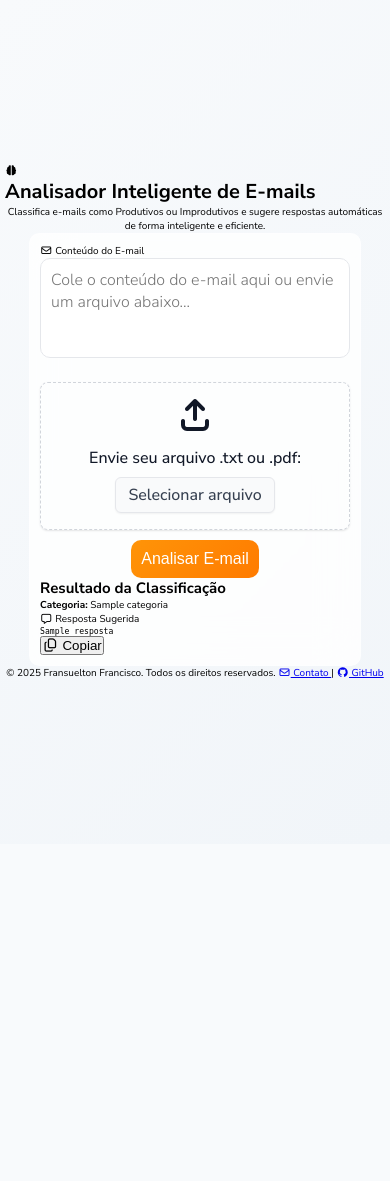
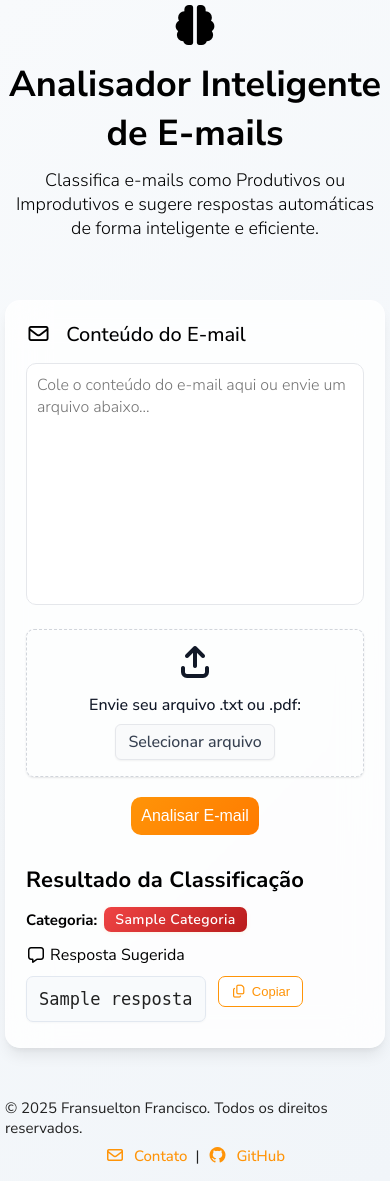
Before and after one commit to Fransuelton/test-auto-u-email-classifier, a Flask app: template templates/index.html in a window 390 px wide. Before the commit the page ends 678 px from the top, so only its background shows below. Run offline with Flask 3, Linux system fonts and the light colour scheme; the template is opened without the code that fills it: most values are stand-ins (such as "Sample title", 1, 10 or a date in 2020); parts of the project's set-up code (start-up, migrations or seed data) failed here and were passed over; some libraries are stand-ins or nearby versions.

Commit message:
✨ feat: restructure header and footer styles for improved layout and responsiveness

```diff
--- a/static/styles/pages/index/index.css
+++ b/static/styles/pages/index/index.css
@@ -1,17 +1,27 @@
-.main .page-title,
-.description {
+.header {
   text-align: center;
+  margin-bottom: 3rem;
 }
 
-.main .page-title {
-  font-size: 3.6rem;
-  margin-bottom: 0.5rem;
+.header i {
+  font-size: 4rem;
+  color: var(--primary-color);
+  margin-bottom: 1.5rem;
 }
 
-.main .description {
+.header .page-title {
+  font-size: 3.6rem;
+  margin-bottom: 1rem;
+}
+
+.header .description {
   font-size: 1.8rem;
   margin-bottom: 3rem;
   font-weight: 300;
+}
+
+.main {
+  width: 100%;
 }
 
 .main .content-wrapper {
@@ -19,16 +29,25 @@
   backdrop-filter: blur(20px);
   -webkit-backdrop-filter: blur(20px);
   border: 1px solid rgba(255, 255, 255, 0.2);
-  border-radius: 1rem;
-  padding: 1rem;
+  border-radius: 1.5rem;
+  padding: 2rem;
+  transition: all 0.3s cubic-bezier(0.4, 0, 0.2, 1);
+  box-shadow: 0 10px 15px -3px rgba(0, 0, 0, 0.08),
+    0 4px 6px -2px rgba(0, 0, 0, 0.05);
 }
 
-.main .content-wrapper .email-title {
+.main .content-wrapper:hover {
+  transform: translateY(-2px);
+  box-shadow: 0 20px 25px -5px rgba(0, 0, 0, 0.1),
+    0 10px 10px -5px rgba(0, 0, 0, 0.04);
+}
+
+.main .content-wrapper .textarea-label {
   font-size: 2rem;
   font-weight: 500;
 }
 
-.main .content-wrapper .email-title i {
+.main .content-wrapper .textarea-label i {
   margin-right: 1rem;
 }
 
@@ -38,12 +57,12 @@
   border-radius: 1rem;
   resize: none;
   font-weight: 300;
-  height: 10rem;
   width: 100%;
   font-family: "Nunito Sans", sans-serif;
   border: 1px solid rgb(229 231 235 / var(--tw-border-opacity, 1));
   font-size: 1.6rem;
   margin-bottom: 2rem;
+  margin-top: 1.5rem;
 }
 
 .main .content-wrapper .textarea:focus {
@@ -55,7 +74,7 @@
 .main .content-wrapper .button-wrapper {
   display: flex;
   justify-content: center;
-  margin-top: 1rem;
+  margin-top: 2rem;
 }
 
 .main .content-wrapper .analyze-button {
@@ -80,3 +99,140 @@
 .main .content-wrapper .analyze-button:active {
   transform: translateY(0);
 }
+
+footer {
+  width: 100%;
+  margin-top: 3rem;
+  display: flex;
+  justify-content: center;
+  align-items: center;
+  padding: 2rem 0 1rem 0;
+  font-size: 1.5rem;
+  font-weight: 400;
+  color: #222;
+}
+
+.footer-content {
+  width: 100%;
+  max-width: 120rem;
+  display: flex;
+  flex-direction: column;
+  align-items: center;
+  gap: 0.8rem;
+}
+
+.footer-content span {
+  display: flex;
+  align-items: center;
+  gap: 0.8rem;
+  flex-wrap: wrap;
+}
+
+.footer-content a {
+  color: var(--primary-color, #ff9408);
+  text-decoration: none;
+  font-weight: 500;
+  transition: color 0.2s;
+}
+
+.footer-content a:hover {
+  color: #ff7b00;
+  text-decoration: underline;
+}
+
+.footer-content i {
+  margin-right: 0.5rem;
+  font-size: 1.6rem;
+}
+
+.analyze-button[disabled],
+.analyze-button:disabled {
+  opacity: 0.7;
+  cursor: not-allowed;
+}
+#analyze-btn-loading {
+  display: inline-flex;
+  align-items: center;
+  gap: 0.7rem;
+  font-size: 1.4rem;
+}
+.categoria {
+  margin-bottom: 1.2rem;
+  font-size: 1.5rem;
+  display: flex;
+  align-items: center;
+  gap: 0.7rem;
+}
+.categoria-badge {
+  border-radius: 0.7rem;
+  padding: 0.3rem 1.1rem;
+  font-weight: 600;
+  font-size: 1.4rem;
+  letter-spacing: 0.03em;
+  box-shadow: 0 1px 4px 0 rgba(255, 148, 8, 0.1);
+  text-transform: capitalize;
+  color: #fff;
+}
+.categoria-produtivo {
+  background: linear-gradient(135deg, #22c55e 0%, #16a34a 100%);
+}
+.categoria-improdutivo {
+  background: linear-gradient(135deg, #ef4444 0%, #b91c1c 100%);
+}
+.resposta-wrapper {
+  margin-bottom: 0.5rem;
+}
+
+.resposta-wrapper p {
+  font-size: 1.6rem;
+  margin-bottom: 1rem;
+}
+.resposta-actions {
+  display: flex;
+  align-items: flex-start;
+  gap: 1.2rem;
+}
+.copiar-btn {
+  background: #fff;
+  border: 1px solid #ff9408;
+  color: #ff9408;
+  border-radius: 0.7rem;
+  padding: 0.7rem 1.2rem;
+  font-size: 1.3rem;
+  font-weight: 500;
+  cursor: pointer;
+  transition: background 0.2s, color 0.2s, border 0.2s;
+  display: flex;
+  align-items: center;
+  gap: 0.5rem;
+}
+.copiar-btn:hover {
+  background: #ff9408;
+  color: #fff;
+}
+.resultado {
+  width: 100%;
+  text-align: left;
+  transition: box-shadow 0.2s;
+  margin-top: 3rem;
+}
+
+.resultado h2 {
+  font-size: 2.2rem;
+  margin-bottom: 1.2rem;
+  font-weight: 700;
+  letter-spacing: 0.01em;
+}
+
+.resultado pre {
+  background: #f8fafc;
+  color: #222;
+  font-size: 1.7rem;
+  border-radius: 0.7rem;
+  padding: 1.2rem;
+  margin: 0;
+  white-space: pre-wrap;
+  word-break: break-word;
+  border: 1px solid #e2e8f0;
+  box-shadow: 0 1px 2px 0 rgba(0, 0, 0, 0.03);
+}
```
